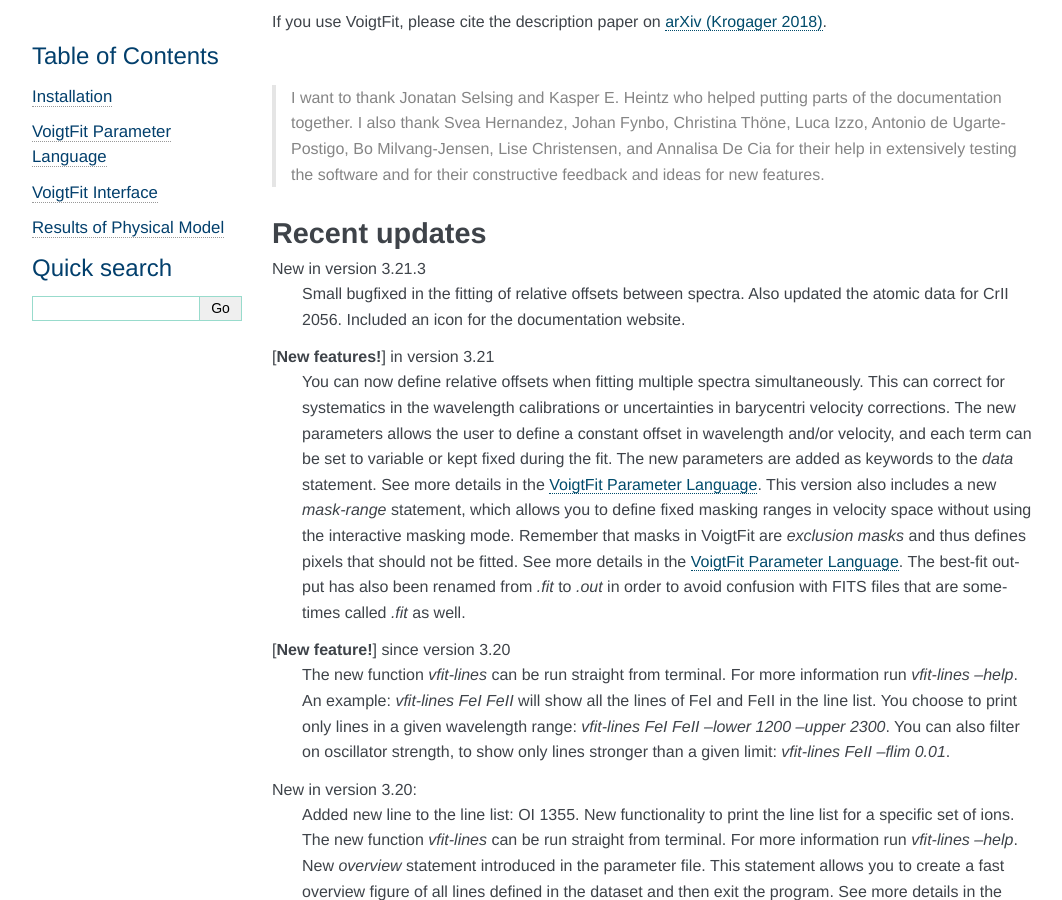
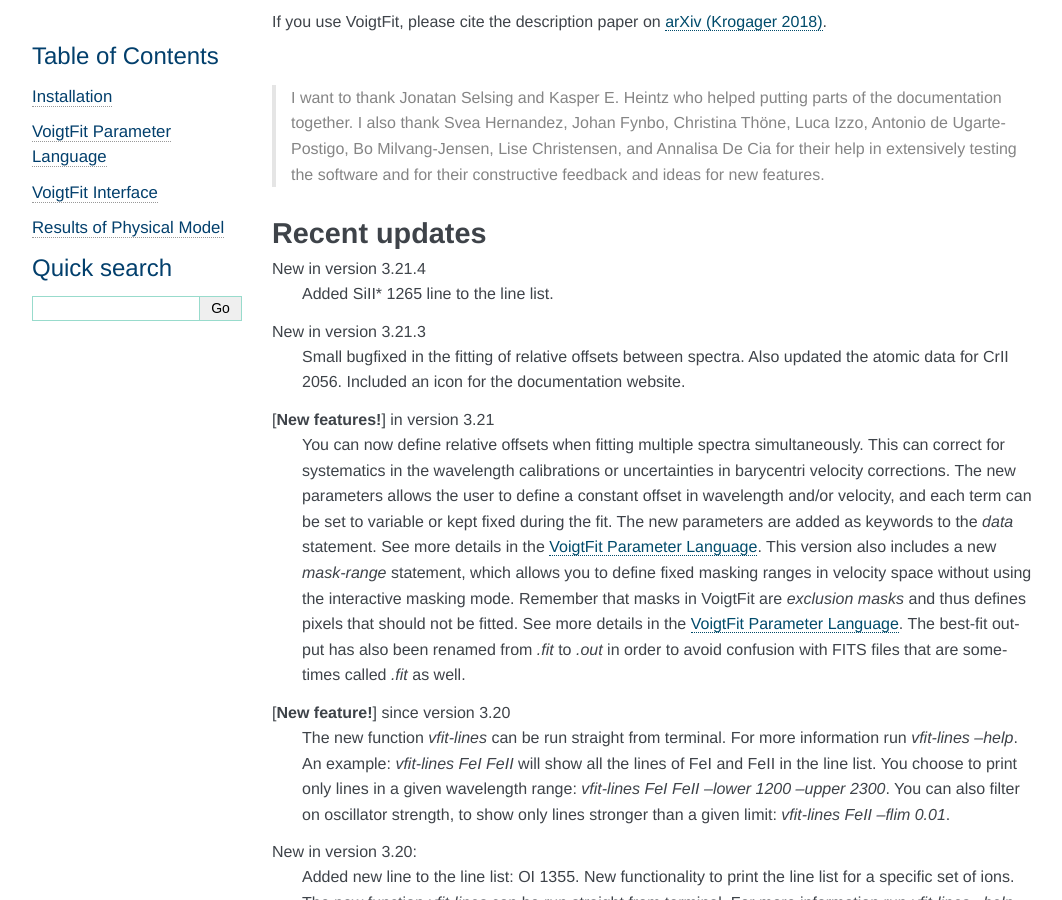
Before and after one commit to jkrogager/VoigtFit, a Sphinx documentation site: the page built from docs/index.rst, in a window 1280 px wide and 900 px high, scrolled down 402 px. Shown: the whole window, without its empty margins (98-1160 px from the left). Built offline with Sphinx 7.4.7, drawn with Linux system fonts in a browser that asks for light colours.

Commit message:
Version increment and updated documentation

```diff
--- a/docs/index.rst
+++ b/docs/index.rst
@@ -34,6 +34,10 @@
 
 Recent updates
 --------------
+
+New in version 3.21.4
+  Added SiII* 1265 line to the line list.
+
 New in version 3.21.3
   Small bugfixed in the fitting of relative offsets between spectra. Also updated the atomic data for CrII 2056.
   Included an icon for the documentation website.
```
Also changed, not shown: 1 other file.
